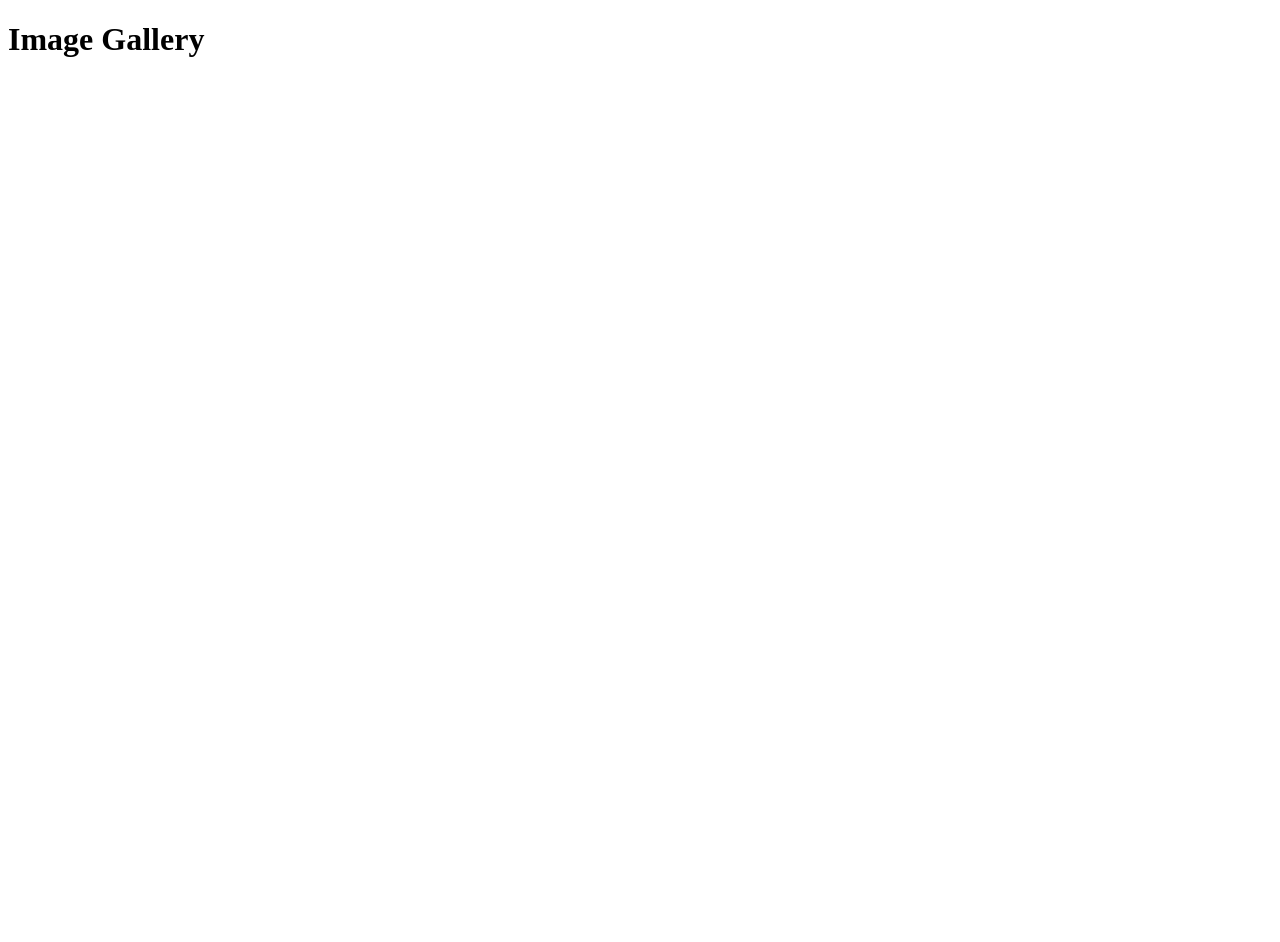
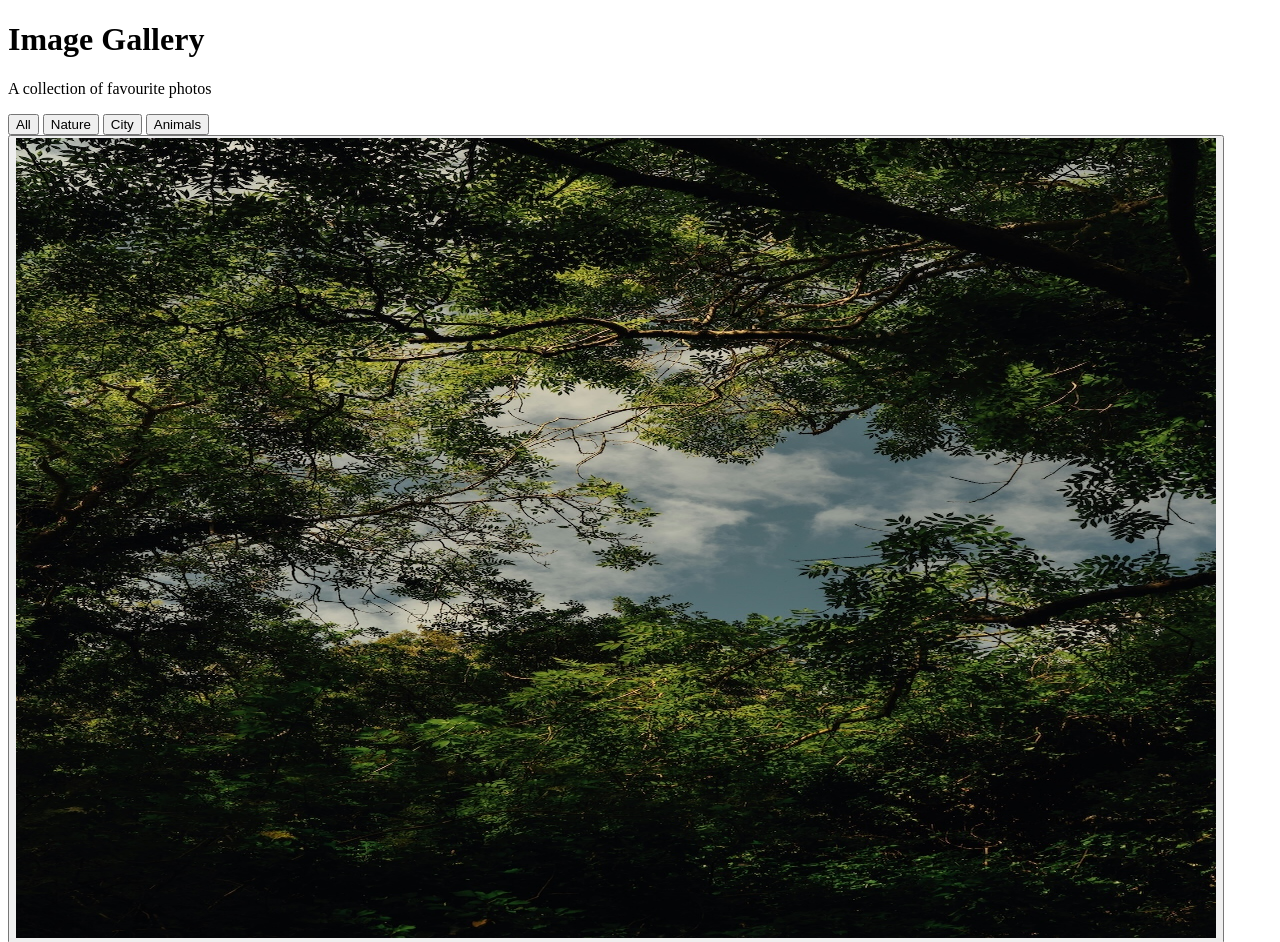
Before and after one commit to muby65/CodeAlpha_ImageGallery, a plain HTML site: page index.html in a window 1280 px wide. Shown: the top 942 px of the page. Before the commit the page ends 800 px from the top, so only its background shows below. Drawn offline with Linux system fonts and the light colour scheme.

Commit message:
Add images and gallery HTML structure

```diff
--- a/index.html
+++ b/index.html
@@ -9,10 +9,48 @@
 <body>
   <header class="header">
     <h1>Image Gallery</h1>
+    <p>A collection of favourite photos</p>
   </header>
 
   <main>
-    <!-- Gallery goes here -->
+    <nav class="filters" aria-label="Filter images by category">
+      <button class="filter-btn active" data-filter="all">All</button>
+      <button class="filter-btn" data-filter="nature">Nature</button>
+      <button class="filter-btn" data-filter="city">City</button>
+      <button class="filter-btn" data-filter="animals">Animals</button>
+    </nav>
+
+    <section class="gallery" id="gallery">
+      <button class="gallery__item" data-category="nature">
+        <img src="images/nature-1.jpg" alt="Describe nature photo 1" width="1200" height="800" loading="lazy" />
+      </button>
+      <button class="gallery__item" data-category="nature">
+        <img src="images/nature-2.jpg" alt="Describe nature photo 2" width="1200" height="800" loading="lazy" />
+      </button>
+      <button class="gallery__item" data-category="nature">
+        <img src="images/nature-3.jpg" alt="Describe nature photo 3" width="1200" height="800" loading="lazy" />
+      </button>
+
+      <button class="gallery__item" data-category="city">
+        <img src="images/city-1.jpg" alt="Describe city photo 1" width="1200" height="800" loading="lazy" />
+      </button>
+      <button class="gallery__item" data-category="city">
+        <img src="images/city-2.jpg" alt="Describe city photo 2" width="1200" height="800" loading="lazy" />
+      </button>
+      <button class="gallery__item" data-category="city">
+        <img src="images/city-3.jpg" alt="Describe city photo 3" width="1200" height="800" loading="lazy" />
+      </button>
+
+      <button class="gallery__item" data-category="animals">
+        <img src="images/animals-1.jpg" alt="Describe animal photo 1" width="1200" height="800" loading="lazy" />
+      </button>
+      <button class="gallery__item" data-category="animals">
+        <img src="images/animals-2.jpg" alt="Describe animal photo 2" width="1200" height="800" loading="lazy" />
+      </button>
+      <button class="gallery__item" data-category="animals">
+        <img src="images/animals-3.jpg" alt="Describe animal photo 3" width="1200" height="800" loading="lazy" />
+      </button>
+    </section>
   </main>
 
   <script src="js/script.js" defer></script>
```
Also changed, not shown: images/animals-1.jpg (added), images/animals-2.jpg (added), images/animals-3.jpg (added), images/city-1.jpg (added), images/city-2.jpg (added), images/city-3.jpg (added), images/nature-1.jpg (added), images/nature-2.jpg (added), images/nature-3.jpg (added), 1 other file.
